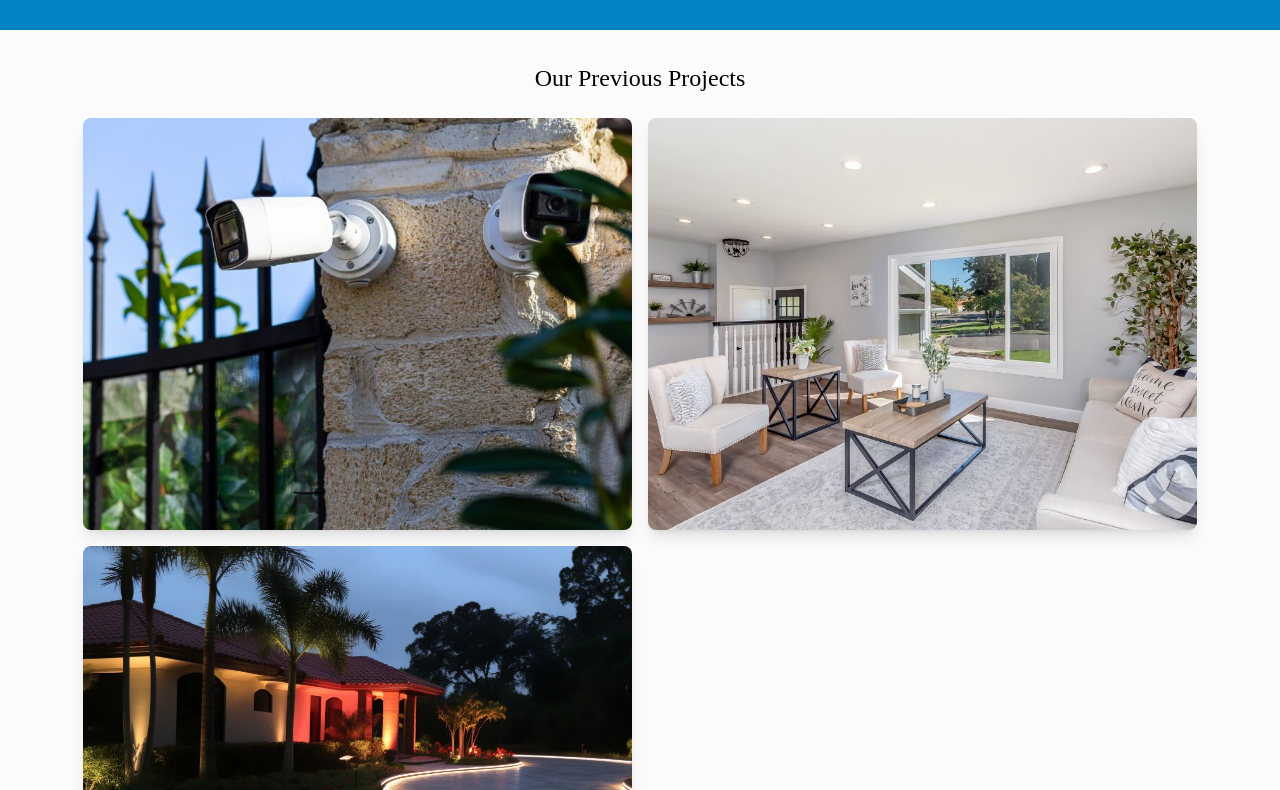
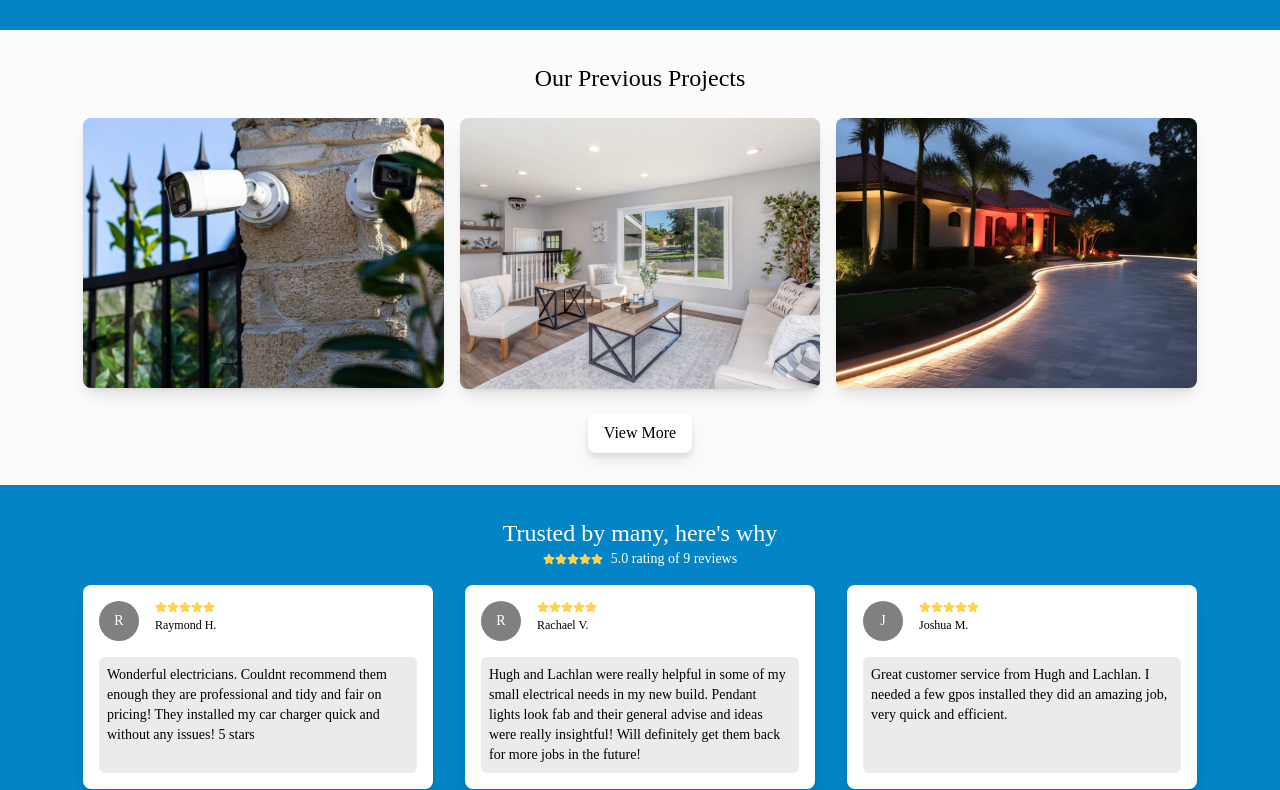
Before and after one commit to Wazmond/next-electricians, a Next.js app: page / in a window 1280 px wide. Shown: the part 1490-2280 px from the top of the page. Built offline with nearby package versions, Linux system fonts and the light colour scheme; a web font is replaced by a local one.

Commit message:
Introduced Projects Data Typing and cleaned up code to utilise new typing

```diff
--- a/src/app/(frontend)/(pages)/home/projects/index.tsx
+++ b/src/app/(frontend)/(pages)/home/projects/index.tsx
@@ -4,23 +4,14 @@ import Link from 'next/link'
 import React from 'react'
 import projectsData from 'src/collections/projectsData.json'
 
-export interface ProjectsType {
-  title: string
-  desc: string
-  date: string
-  image: string
-  featured: boolean
-}
-
 const Projects = () => {
   //This segment is to be replaced when PayloadCMS is up and running, or atleast when I learn how to use it hahaha.
-  const data: ProjectsType[] = projectsData
 
   return (
     <div className="gap-6 py-8 flex flex-col self-center w-full items-center font-robotoSerif max-w-[1178px] px-8">
       <h2>Our Previous Projects</h2>
-      <div className="w-full grid grid-cols-2 gap-4">
-        {data.map((data: ProjectsType, key: number) => (
+      <div className="w-full grid grid-cols-2 md:grid-cols-3 gap-4">
+        {projectsData.map((data: ProjectsDataType, key: number) => (
           <ProjectCard key={key} data={data} />
         ))}
       </div>
--- a/src/components/projectCard.tsx
+++ b/src/components/projectCard.tsx
@@ -1,10 +1,9 @@
-import { ProjectsType } from '@/app/(frontend)/(pages)/home/projects'
 import Image from 'next/image'
 import Link from 'next/link'
 import React from 'react'
 
 interface Props {
-  data: ProjectsType
+  data: ProjectsDataType
 }
 
 const ProjectCard = (props: Props) => {
```
Also changed, not shown: src/typings/projects.d.ts (added, +7 -0 lines).
